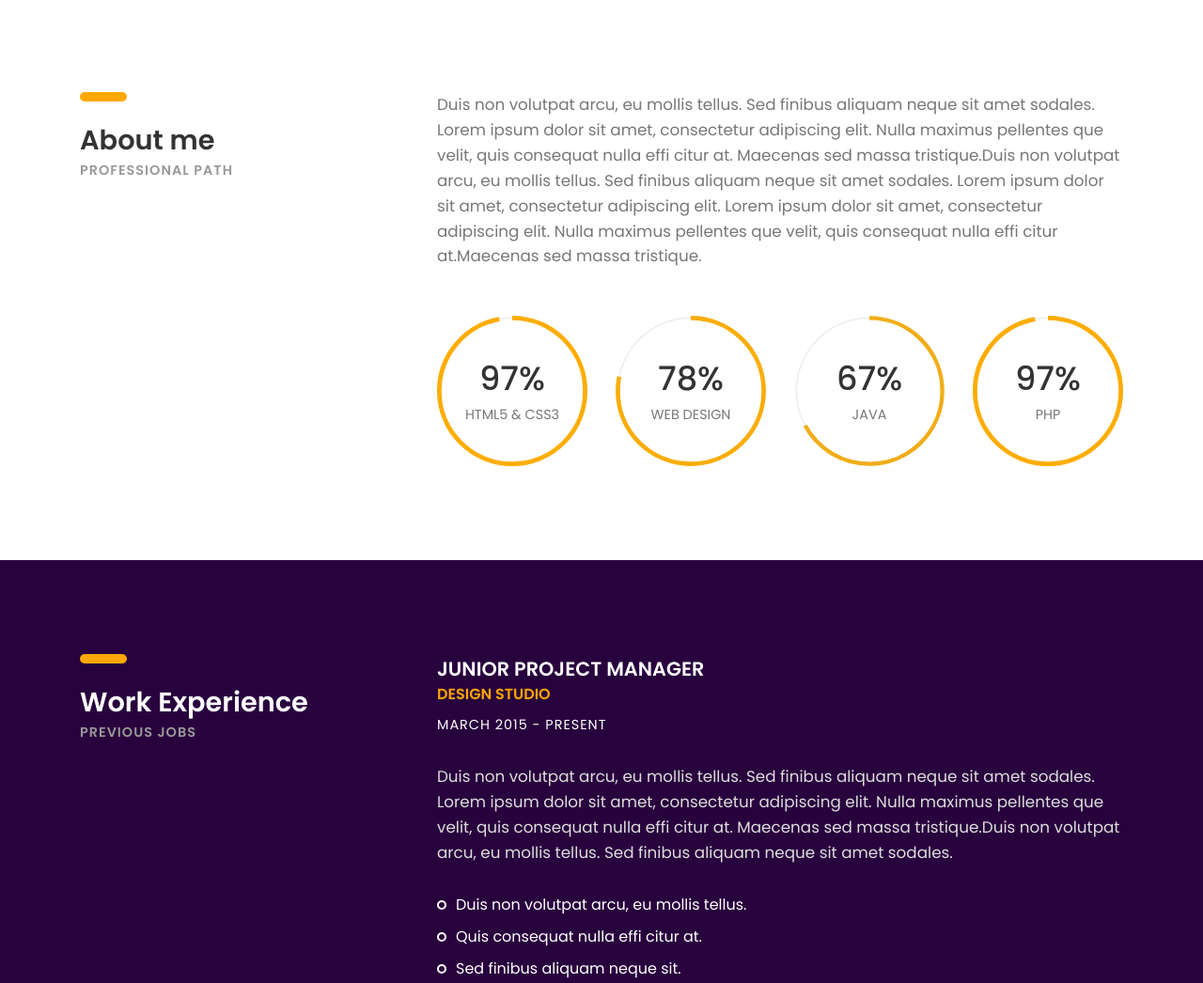
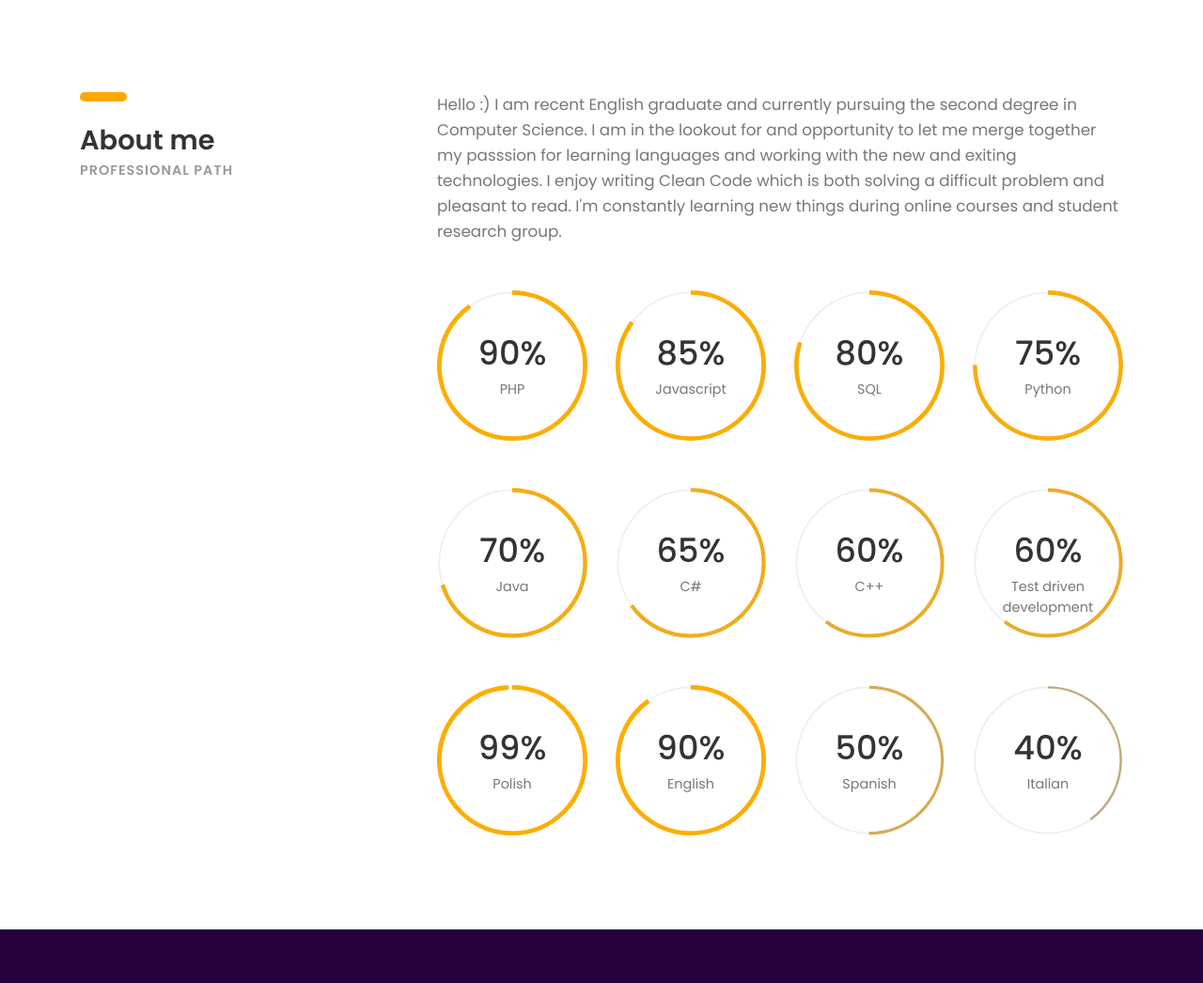
Before and after one commit to joannatrojak/joannatrojak.github.io, a plain HTML site: page index.html in a window 1280 px wide. Shown: the part 2059-3105 px from the top of the page at 94% size. Drawn offline with Linux system fonts and the light colour scheme; files whose address does not match are found by name.

Commit message:
about and skills

```diff
--- a/index.html
+++ b/index.html
@@ -164,48 +164,122 @@
 					</div>
 				</div><!-- col-sm-4 -->
                 <div class="col-sm-8">
-					<p class="margin-b-50">Duis non volutpat arcu, eu mollis tellus. Sed finibus aliquam neque
-					sit amet sodales. Lorem ipsum dolor sit amet, consectetur adipiscing elit.
-					Nulla maximus pellentes que velit, quis consequat nulla effi citur at.
-					Maecenas sed massa tristique.Duis non volutpat arcu, eu mollis tellus.
-					Sed finibus aliquam neque sit amet sodales. Lorem ipsum dolor sit amet,
-					consectetur adipiscing elit. Lorem ipsum dolor sit amet, consectetur
-					adipiscing elit. Nulla maximus pellentes que velit, quis consequat nulla
-					effi citur at.Maecenas sed massa tristique.</p>
+                    <p class="margin-b-50">
+                        Hello :) I am recent English graduate and currently pursuing the second degree in Computer Science. I am in the lookout for and opportunity
+                        to let me merge together my passsion for learning languages and working with the new and exiting technologies.
+                        I enjoy writing Clean Code which is both solving a difficult problem and pleasant to read.
+                        I'm constantly learning new things during online courses and student research group.
+                    </p>
 
                     <div class="row">
                         <div class="col-sm-6 col-md-6 col-lg-3">
                             <div class="radial-prog-area margin-b-30">
-								<div class="radial-progress" data-prog-percent=".97">
+                                <div class="radial-progress" data-prog-percent=".90">
                                     <div></div>
-									<h6 class="progress-title">HTML5 & CSS3</h6>
+                                    <h6 class="progress-title">PHP</h6>
                                 </div>
                             </div><!-- radial-prog-area-->
                         </div><!-- col-sm-6-->
 
                         <div class="col-sm-6 col-md-6 col-lg-3">
                             <div class="radial-prog-area margin-b-30">
-								<div class="radial-progress" data-prog-percent=".78">
+                                <div class="radial-progress" data-prog-percent=".85">
                                     <div></div>
-									<h6 class="progress-title">WEB DESIGN</h6>
+                                    <h6 class="progress-title">Javascript</h6>
                                 </div>
                             </div><!-- radial-prog-area-->
                         </div><!-- col-sm-6-->
 
                         <div class="col-sm-6 col-md-6 col-lg-3">
                             <div class="radial-prog-area margin-b-30">
-								<div class="radial-progress" data-prog-percent=".67">
+                                <div class="radial-progress" data-prog-percent=".80">
                                     <div></div>
-									<h6 class="progress-title">JAVA</h6>
+                                    <h6 class="progress-title">SQL</h6>
                                 </div>
                             </div><!-- radial-prog-area-->
                         </div><!-- col-sm-6-->
 
                         <div class="col-sm-6 col-md-6 col-lg-3">
                             <div class="radial-prog-area margin-b-50">
-								<div class="radial-progress" data-prog-percent=".97">
+                                <div class="radial-progress" data-prog-percent=".75">
                                     <div></div>
-									<h6 class="progress-title">PHP</h6>
+                                    <h6 class="progress-title">Python</h6>
+                                </div>
+                            </div><!-- radial-prog-area-->
+                        </div><!-- col-sm-6-->
+
+                    </div><!-- row -->
+                    <div class="row">
+                        <div class="col-sm-6 col-md-6 col-lg-3">
+                            <div class="radial-prog-area margin-b-30">
+                                <div class="radial-progress" data-prog-percent=".70">
+                                    <div></div>
+                                    <h6 class="progress-title">Java</h6>
+                                </div>
+                            </div><!-- radial-prog-area-->
+                        </div><!-- col-sm-6-->
+
+                        <div class="col-sm-6 col-md-6 col-lg-3">
+                            <div class="radial-prog-area margin-b-30">
+                                <div class="radial-progress" data-prog-percent=".65">
+                                    <div></div>
+                                    <h6 class="progress-title">C#</h6>
+                                </div>
+                            </div><!-- radial-prog-area-->
+                        </div><!-- col-sm-6-->
+
+                        <div class="col-sm-6 col-md-6 col-lg-3">
+                            <div class="radial-prog-area margin-b-30">
+                                <div class="radial-progress" data-prog-percent=".60">
+                                    <div></div>
+                                    <h6 class="progress-title">C++</h6>
+                                </div>
+                            </div><!-- radial-prog-area-->
+                        </div><!-- col-sm-6-->
+
+                        <div class="col-sm-6 col-md-6 col-lg-3">
+                            <div class="radial-prog-area margin-b-50">
+                                <div class="radial-progress" data-prog-percent=".60">
+                                    <div></div>
+                                    <h6 class="progress-title">Test driven development</h6>
+                                </div>
+                            </div><!-- radial-prog-area-->
+                        </div><!-- col-sm-6-->
+
+                    </div><!-- row -->
+                    <div class="row">
+                        <div class="col-sm-6 col-md-6 col-lg-3">
+                            <div class="radial-prog-area margin-b-30">
+                                <div class="radial-progress" data-prog-percent=".99">
+                                    <div></div>
+                                    <h6 class="progress-title">Polish</h6>
+                                </div>
+                            </div><!-- radial-prog-area-->
+                        </div><!-- col-sm-6-->
+
+                        <div class="col-sm-6 col-md-6 col-lg-3">
+                            <div class="radial-prog-area margin-b-30">
+                                <div class="radial-progress" data-prog-percent=".90">
+                                    <div></div>
+                                    <h6 class="progress-title">English</h6>
+                                </div>
+                            </div><!-- radial-prog-area-->
+                        </div><!-- col-sm-6-->
+
+                        <div class="col-sm-6 col-md-6 col-lg-3">
+                            <div class="radial-prog-area margin-b-30">
+                                <div class="radial-progress" data-prog-percent=".50">
+                                    <div></div>
+                                    <h6 class="progress-title">Spanish</h6>
+                                </div>
+                            </div><!-- radial-prog-area-->
+                        </div><!-- col-sm-6-->
+
+                        <div class="col-sm-6 col-md-6 col-lg-3">
+                            <div class="radial-prog-area margin-b-50">
+                                <div class="radial-progress" data-prog-percent=".40">
+                                    <div></div>
+                                    <h6 class="progress-title">Italian</h6>
                                 </div>
                             </div><!-- radial-prog-area-->
                         </div><!-- col-sm-6-->
```
Lines whose indentation alone changed are shown as unchanged.
